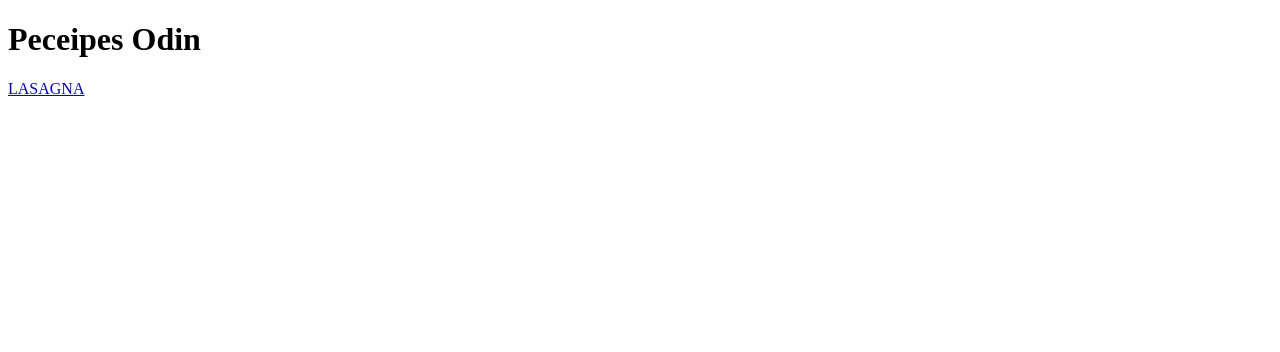
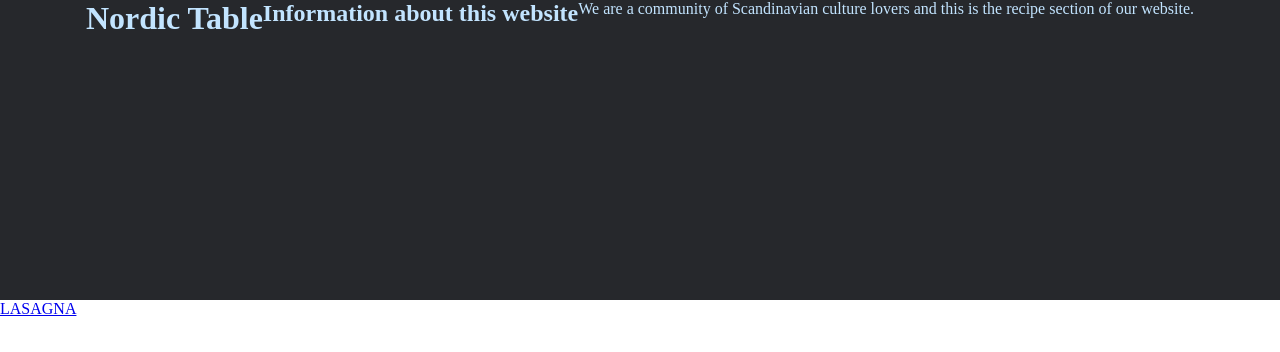
Before and after one commit to lllerty9/odin-recipes, a plain HTML site: page index.html in a window 1280 px wide. Drawn offline with Linux system fonts and the light colour scheme.

Commit message:
Changed the site name, added some style to using CSS.

```diff
--- a/index.html
+++ b/index.html
@@ -2,9 +2,14 @@
 <html lang="en">
     <head>
 <meta charset="UTF-8">
-<title></title>
-    </head>
+<title>Nordic Table</title>
+<link rel="stylesheet" href="stylesforindex1.css">
+</head>
     <body>
-<h1>Peceipes Odin</h1>
-<a href="recipes/lasagna.html">LASAGNA</a>
+        <div class="box1">
+            <h1>Nordic Table</h1></br>
+            <h2>Information about this website</h2>
+            <p>We are a community of Scandinavian culture lovers and this is the recipe section of our website.</p>
+        </div>
+    <a href="recipes/lasagna.html">LASAGNA</a>
 </html>
--- /dev/null
+++ b/stylesforindex1.css
@@ -0,0 +1,15 @@
+.box1 {
+    color: #C2E4FF;
+    background-color: #26282C;
+    display: flex;
+    height: 300px;
+    justify-content: center;
+    flex: auto;
+}
+
+* {
+    box-sizing: border-box;
+    margin: 0;
+    padding: 0;
+
+}
```
